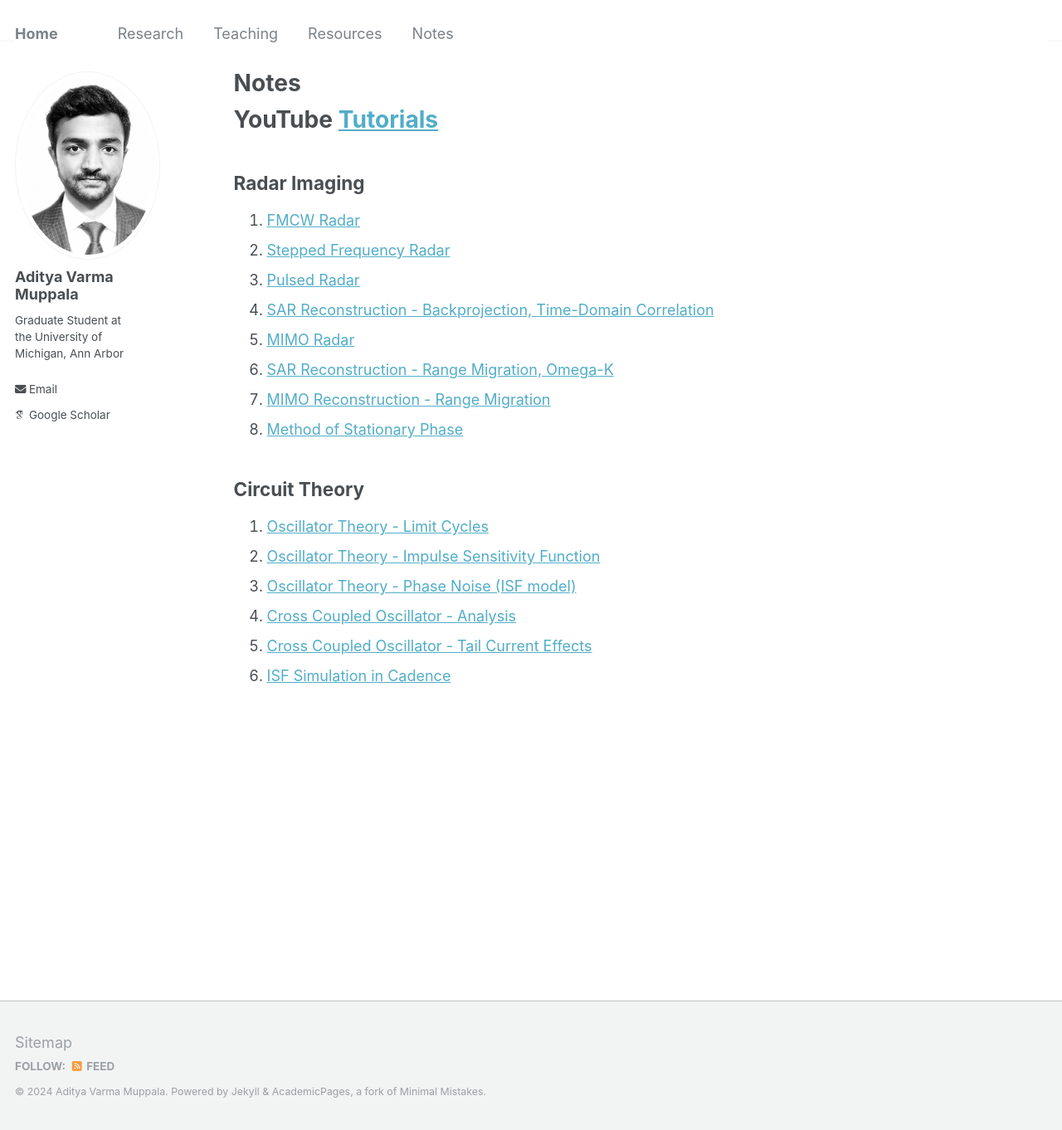
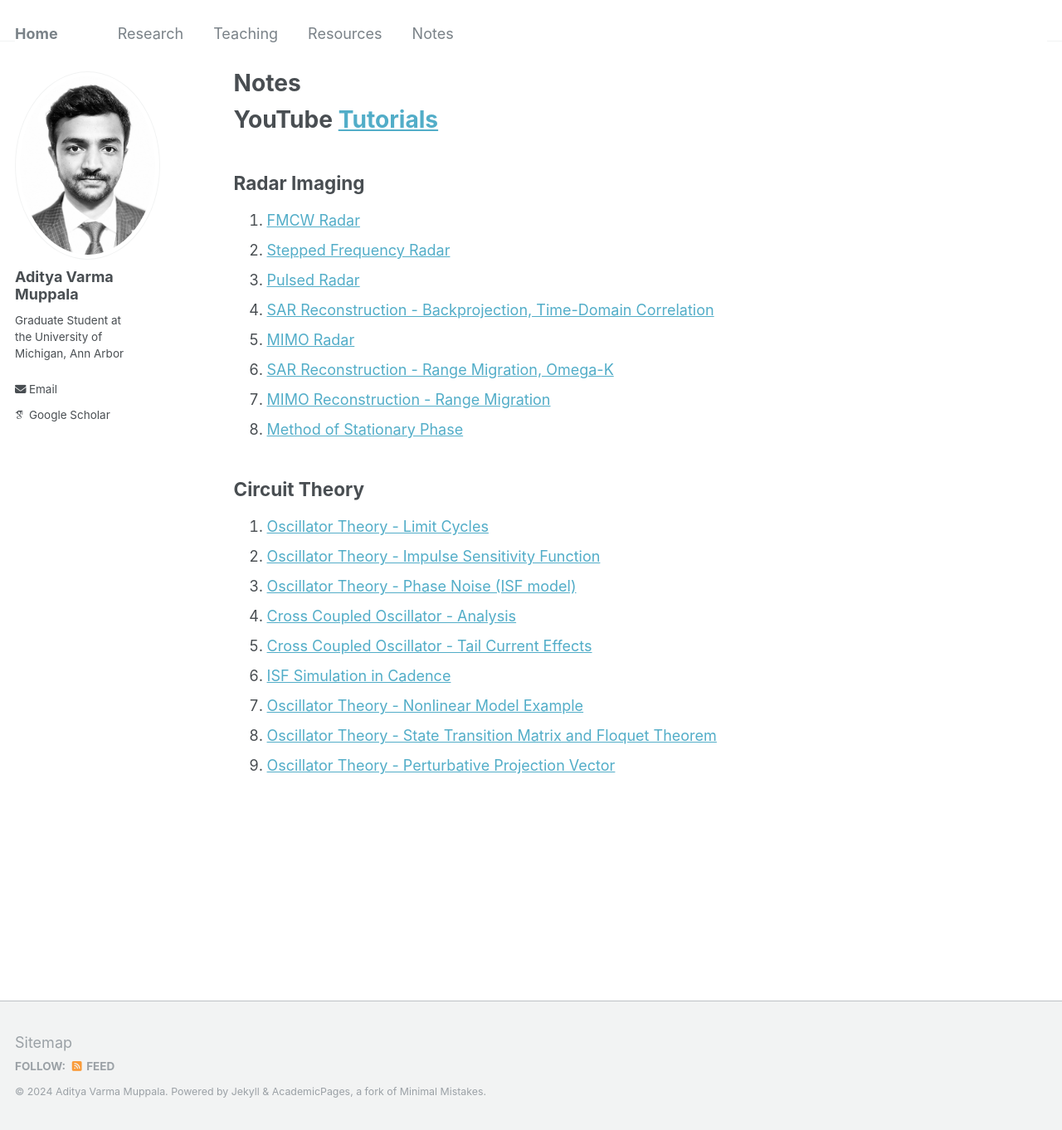
Before and after one commit to AdityaMuppala/adityamuppala.github.io, a Jekyll site: the page built from _pages/notes.md, in a window 1280 px wide and 1362 px high. Shown: the whole window at 83% size. Built offline with Jekyll 4.4.1, drawn with Linux system fonts in a browser that asks for light colours; some web fonts are replaced.

Commit message:
Update notes.md

```diff
--- a/_pages/notes.md
+++ b/_pages/notes.md
@@ -25,3 +25,6 @@ author_profile: true
 4. [Cross Coupled Oscillator - Analysis](https://adityamuppala.github.io/assets/YouTube_Notes/Cross_Coupled_Theory.pdf)
 5. [Cross Coupled Oscillator - Tail Current Effects](https://adityamuppala.github.io/assets/YouTube_Notes/CCO_TailCurrent.pdf)
 6. [ISF Simulation in Cadence](https://adityamuppala.github.io/assets/YouTube_Notes/ISF_sim.pdf)
+7. [Oscillator Theory - Nonlinear Model Example](https://adityamuppala.github.io/assets/YouTube_Notes/Nonlinear_example.pdf)
+8. [Oscillator Theory - State Transition Matrix and Floquet Theorem](https://adityamuppala.github.io/assets/YouTube_Notes/STM_FT.pdf)
+9. [Oscillator Theory - Perturbative Projection Vector](https://adityamuppala.github.io/assets/YouTube_Notes/PPV_Theory_Notes.pdf)
```
